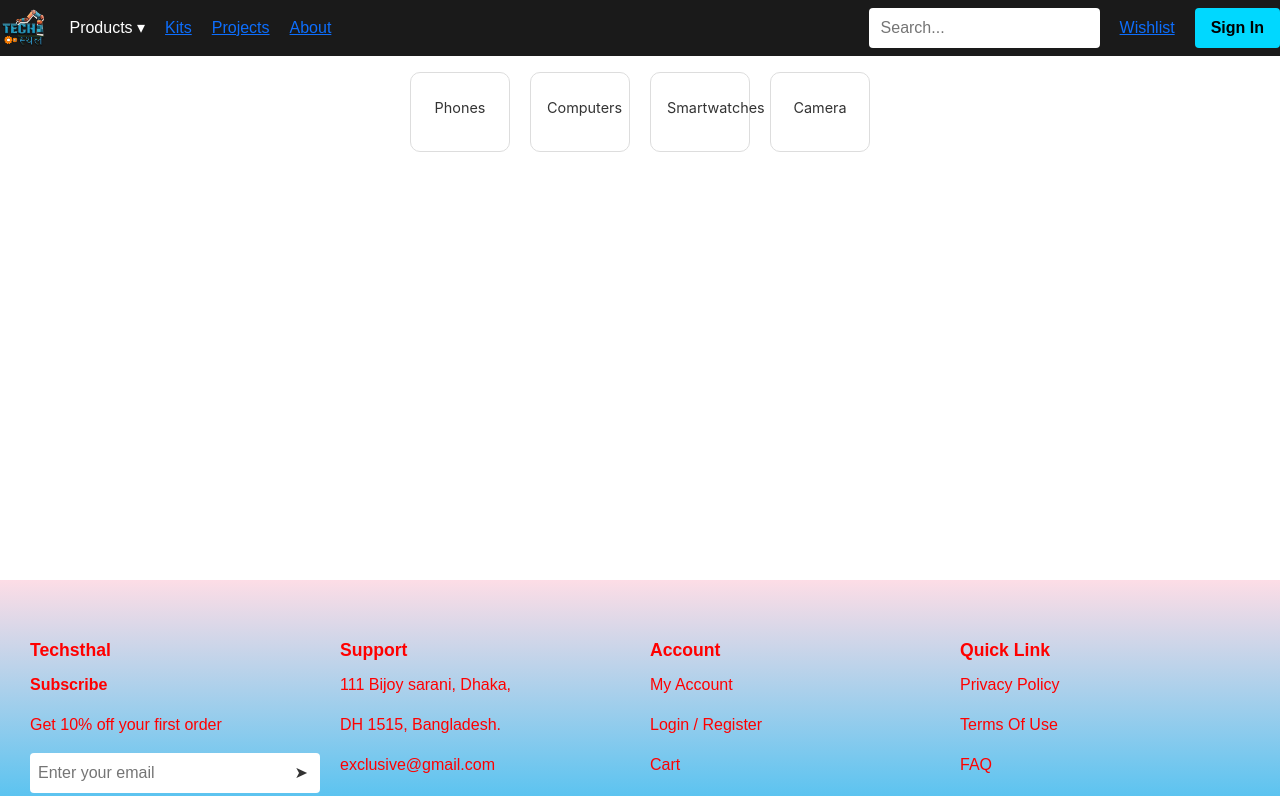
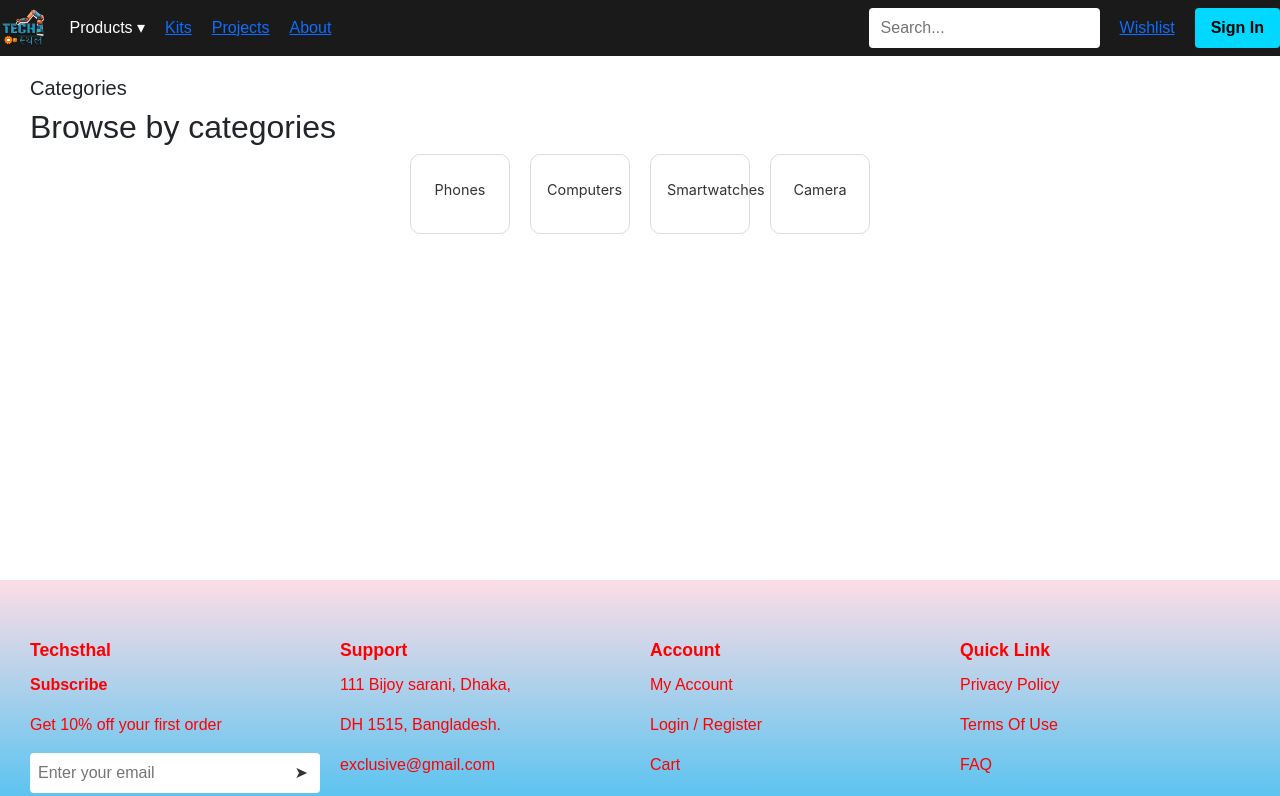
Before and after one commit to pravasgurung476/TechSthal, a React (Create React App) app: page / in a window 1280 px wide. Shown: the top 796 px of the page. Built offline with nearby package versions, Linux system fonts and the light colour scheme.

Commit message:
added categories component

```diff
--- a/src/components/Category/Categories.js
+++ b/src/components/Category/Categories.js
@@ -5,10 +5,20 @@ import categories from './CategoryData';
 
 function Categories() {
   return (
-    <div style={{ display: 'flex', gap: '20px', flexWrap: 'wrap', justifyContent: 'center' }}>
-      {categories.map((cat, index) => (
-        <CategoryBox key={index} icon={cat.icon} label={cat.label} />
-      ))}
+    <div>
+      <div style={{ textAlign: '', margin: '20px 0px 0px 30px' }}>
+        <h5 className="BaseFont">
+          Categories
+        </h5>
+        <h2 className='BaseFont'>
+          Browse by categories
+        </h2>
+      </div>
+        <div style={{ display: 'flex', gap: '20px', flexWrap: 'wrap', justifyContent: 'center' }}>
+          {categories.map((cat, index) => (
+            <CategoryBox key={index} icon={cat.icon} label={cat.label} />
+          ))}
+        </div>
     </div>
   );
 }
--- a/src/components/CssComponents/CategoryBox.css
+++ b/src/components/CssComponents/CategoryBox.css
@@ -24,3 +24,7 @@
   font-size: 0.9rem;
   color: #333;
 }
+.BaseFont{
+  font-family: 'Arial', sans-serif;
+
+}
```
Also changed, not shown: src/assets/vertical-bar.png (added).
